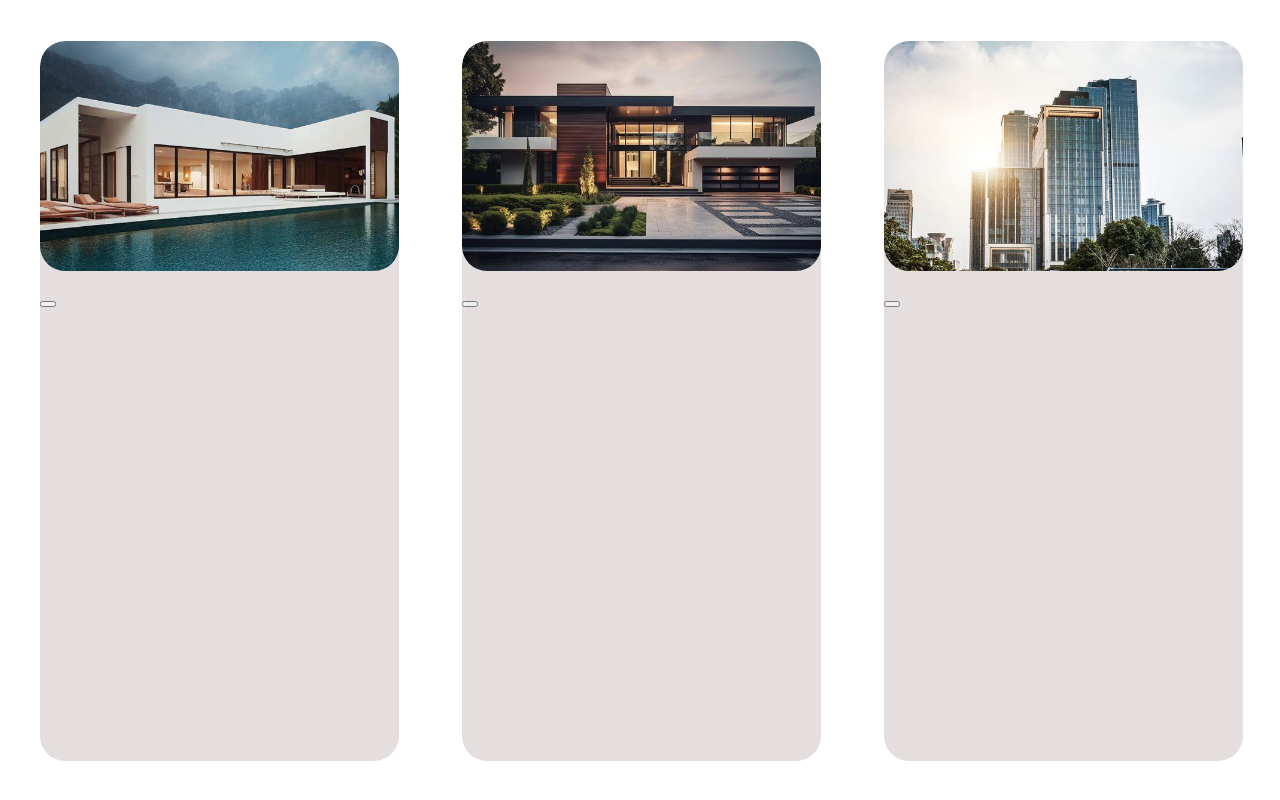
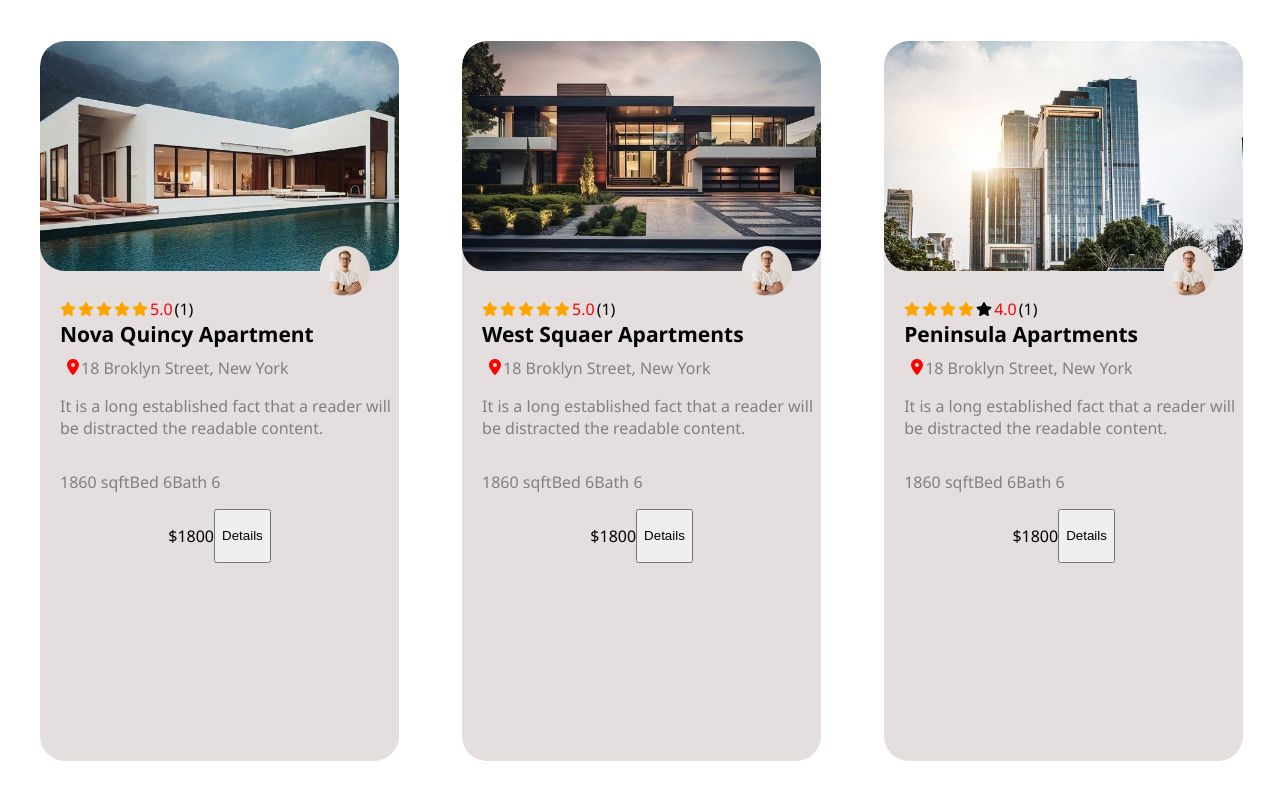
Before and after one commit to PROTOMAC1/HomiRX, a React (Create React App) app in the folder real-estate-app/: page / in a window 1280 px wide. Shown: the part 3796-4596 px from the top of the page. Built offline with nearby package versions, Linux system fonts and the light colour scheme.

Commit message:
created card in last about need transiform for UI

```diff
--- a/real-estate-app/src/components/About2.css
+++ b/real-estate-app/src/components/About2.css
@@ -79,5 +79,55 @@
 .last-about-card-details {
     justify-content: center;
     align-items: center;
-    display: inline-flex;
+    display: flex;
+    flex-direction: column;
 }
+
+.author-profile img {
+    border-radius: 50%;
+    margin-top: -25px;
+    margin-left: 250px;
+    width: 50px;
+}
+
+.last-about-card-raiting-and-numerical {
+    display: flex;
+    gap: 2px;
+    margin-left: 20px;
+}
+
+.last-about-card-raiting-and-numerical span {
+    margin-top: -3px;
+}
+
+.last-about-card-heading {
+    margin-left: 20px;
+    margin-top: 0;
+    font-size: 21px;
+    font-weight: 600;
+}
+
+.last-about-card-loaction {
+    margin-top: -12px;
+    margin-left: 25px;
+    color: gray;
+}
+
+.last-about-card-loaction .symbollo {
+    margin-bottom: -1px;
+}
+
+.last-about-card-paragraph {
+    margin-left: 20px;
+    color: gray;
+}
+
+.last-about-card-area-icon {
+    display: flex;
+    margin-left: 20px;
+    color: gray;
+}
+
+.last-about-card-bottom-margin {
+    display: flex;
+}
--- a/real-estate-app/src/components/About2.js
+++ b/real-estate-app/src/components/About2.js
@@ -1,8 +1,9 @@
 import React from 'react'
-import { FaBuilding, FaLocationDot, FaHouseUser } from 'react-icons/fa6';
+import { FaBuilding, FaLocationDot, FaHouseUser, FaStar } from 'react-icons/fa6';
 import Image1 from './Images/last-about-image1.jpg';
 import Image2 from './Images/last-about-image2.jpg';
 import Image3 from './Images/last-about-image3.jpg';
+import Authoruser from './Images/author-image.jpg';
 import './About2.css';
 
 function About2() {
@@ -23,66 +24,75 @@ function About2() {
         <div className='last-about-card'>
           <div className='last-about-card-image'><img src={Image1} alt='image1'/></div>
           <div className='last-about-card-details'>
-            <div className='author-profile'></div>
+            <div className='author-profile'><img src={Authoruser} alt='author-user' /></div>
             <div className='last-about-card-words'>
-              <div className='last-about-card-raitings'></div>
-              <p className='last-about-card-raiting-numerical'></p>
-              <p className='last-about-card-heading'></p>
-              <p className='last-about-card-loaction'></p>
-              <p className='last-about-card-paragraph'></p>
+              <div className='last-about-card-raiting-and-numerical'>
+                  <FaStar style={{color: 'orange'}}/><FaStar style={{color: 'orange'}}/>
+                  <FaStar style={{color: 'orange'}}/><FaStar style={{color: 'orange'}}/>
+                  <FaStar style={{color: 'orange'}}/><span style={{color: 'red'}}>5.0</span><span>(1)</span>
+              </div>
+              <p className='last-about-card-heading'>Nova Quincy Apartment</p>
+              <p className='last-about-card-loaction'><FaLocationDot className="symbollo" style={{color: 'red'}} />18 Broklyn Street, New York</p>
+              <p className='last-about-card-paragraph'>It is a long established fact that a reader will be distracted the readable content.</p>
               <div className='last-about-card-area-icon'>
-                <p></p>
-                <p></p>
-                <p></p>
+                <p>1860 sqft</p>
+                <p>Bed 6</p>
+                <p>Bath 6</p>
               </div>
             </div>
             <div className='last-about-card-bottom-margin'>
-              <p className='last-about-card-bottom-price'></p>
-              <button className='last-about-bottom-btn'></button>
+              <p className='last-about-card-bottom-price'>$1800</p>
+              <button className='last-about-bottom-btn'>Details</button>
             </div>
           </div>
         </div>
         <div className='last-about-card'>
           <div className='last-about-card-image'><img src={Image2} alt='image2'/></div>
           <div className='last-about-card-details'>
-            <div className='author-profile'></div>
+            <div className='author-profile'><img src={Authoruser} alt='author-user' /></div>
             <div className='last-about-card-words'>
-              <div className='last-about-card-raitings'></div>
-              <p className='last-about-card-raiting-numerical'></p>
-              <p className='last-about-card-heading'></p>
-              <p className='last-about-card-loaction'></p>
-              <p className='last-about-card-paragraph'></p>
+              <div className='last-about-card-raiting-and-numerical'>
+                  <FaStar style={{color: 'orange'}}/><FaStar style={{color: 'orange'}}/>
+                  <FaStar style={{color: 'orange'}}/><FaStar style={{color: 'orange'}}/>
+                  <FaStar style={{color: 'orange'}}/><span style={{color: 'red'}}>5.0</span><span>(1)</span>
+              </div>
+              <p className='last-about-card-heading'>West Squaer Apartments</p>
+              <p className='last-about-card-loaction'><FaLocationDot className="symbollo" style={{color: 'red'}} />18 Broklyn Street, New York</p>
+              <p className='last-about-card-paragraph'>It is a long established fact that a reader will be distracted the readable content.</p>
               <div className='last-about-card-area-icon'>
-                <p></p>
-                <p></p>
-                <p></p>
+                <p>1860 sqft</p>
+                <p>Bed 6</p>
+                <p>Bath 6</p>
               </div>
             </div>
             <div className='last-about-card-bottom-margin'>
-              <p className='last-about-card-bottom-price'></p>
-              <button className='last-about-bottom-btn'></button>
+              <p className='last-about-card-bottom-price'>$1800</p>
+              <button className='last-about-bottom-btn'>Details</button>
             </div>
           </div>
         </div>
         <div className='last-about-card'>
           <div className='last-about-card-image'><img src={Image3} alt='image3'/></div>
           <div className='last-about-card-details'>
-            <div className='author-profile'></div>
+            <div className='author-profile'><img src={Authoruser} alt='author-user' /></div>
             <div className='last-about-card-words'>
-              <div className='last-about-card-raitings'></div>
-              <p className='last-about-card-raiting-numerical'></p>
-              <p className='last-about-card-heading'></p>
-              <p className='last-about-card-loaction'></p>
-              <p className='last-about-card-paragraph'></p>
+              <div className='last-about-card-raiting-and-numerical'>
+                  <FaStar style={{color: 'orange'}}/><FaStar style={{color: 'orange'}}/>
+                  <FaStar style={{color: 'orange'}}/><FaStar style={{color: 'orange'}}/>
+                  <FaStar /><span style={{color: 'red'}}>4.0</span><span>(1)</span>
+              </div>
+              <p className='last-about-card-heading'>Peninsula Apartments</p>
+              <p className='last-about-card-loaction'><FaLocationDot className="symbollo" style={{color: 'red'}} />18 Broklyn Street, New York</p>
+              <p className='last-about-card-paragraph'>It is a long established fact that a reader will be distracted the readable content.</p>
               <div className='last-about-card-area-icon'>
-                <p></p>
-                <p></p>
-                <p></p>
+                <p>1860 sqft</p>
+                <p>Bed 6</p>
+                <p>Bath 6</p>
               </div>
             </div>
             <div className='last-about-card-bottom-margin'>
-              <p className='last-about-card-bottom-price'></p>
-              <button className='last-about-bottom-btn'></button>
+              <p className='last-about-card-bottom-price'>$1800</p>
+              <button className='last-about-bottom-btn'>Details</button>
             </div>
           </div>
         </div>
```
Also changed, not shown: real-estate-app/src/components/Images/author-image.jpg (added).
